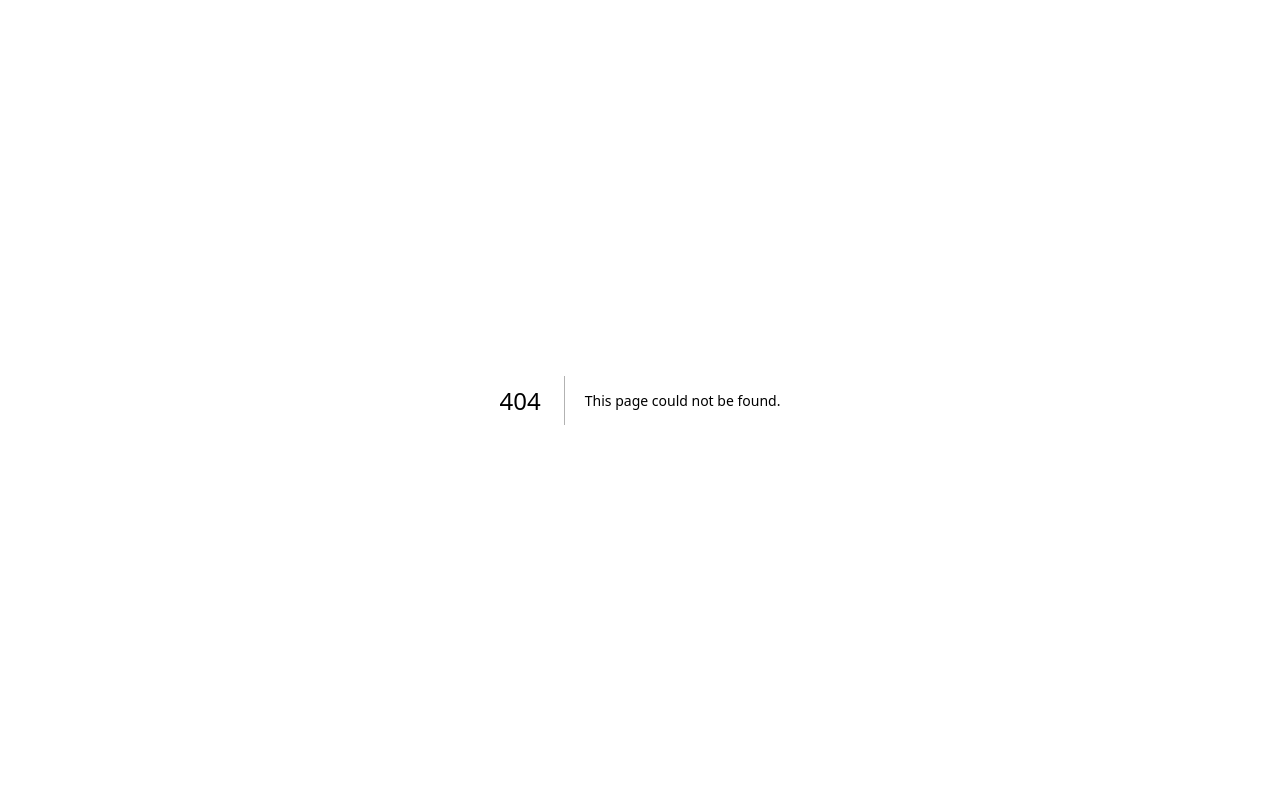
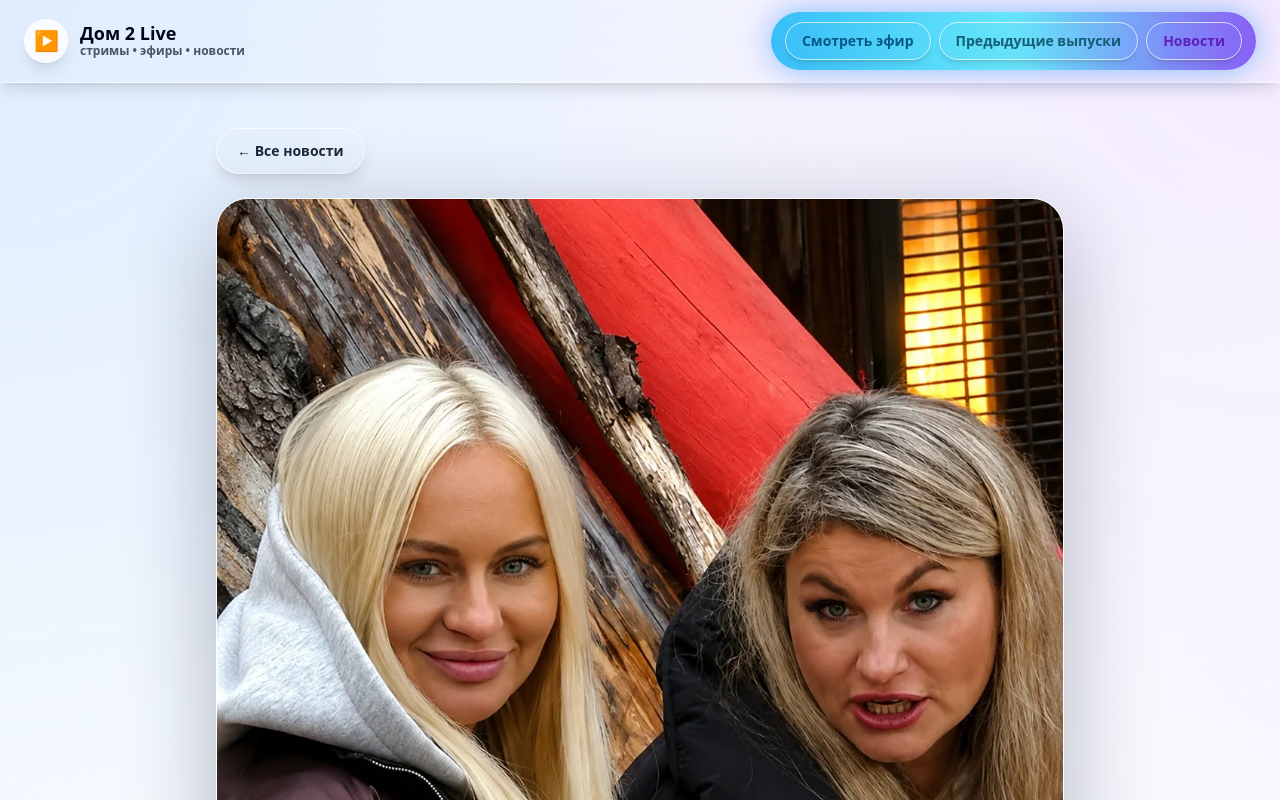
Before and after one commit to thaninchote9-rgb/dom2-live-site, a Next.js app: page /news/novye-kadry-uchastnits-dom2 in a window 1280 px wide. Before the commit this address had no page. Shown: the top 800 px of the page. Built offline with nearby package versions, Linux system fonts and the light colour scheme.

Commit message:
Add files via upload

```diff
--- /dev/null
+++ b/app/news/novye-kadry-uchastnits-dom2/page.jsx
@@ -0,0 +1,82 @@
+export const metadata = {
+  title: "Новые кадры участниц Дом-2 вызвали обсуждение у зрителей — новости Дом 2",
+  description: "Свежая новость Дом-2: новые кадры участниц проекта, обсуждение зрителей и возможные новые повороты на телестройке.",
+  alternates: {
+    canonical: "https://dom2-live.ru/news/novye-kadry-uchastnits-dom2",
+  },
+  openGraph: {
+    title: "Новые кадры участниц Дом-2 вызвали обсуждение у зрителей",
+    description: "В сети появились свежие кадры участниц проекта Дом-2. Зрители уже обсуждают атмосферу на площадке, образы девушек и возможные новые повороты в отношениях на проекте.",
+    url: "https://dom2-live.ru/news/novye-kadry-uchastnits-dom2",
+    type: "article",
+    images: ["/news/news-novye-kadry-uchastnits-dom2.webp"],
+  },
+};
+
+export default function NewsArticlePage() {
+  return (
+    <main className="min-h-screen bg-[radial-gradient(circle_at_top_left,rgba(219,234,254,0.95),transparent_34%),radial-gradient(circle_at_top_right,rgba(243,232,255,0.90),transparent_36%),radial-gradient(circle_at_bottom_left,rgba(224,242,254,0.92),transparent_38%),linear-gradient(135deg,#eef6ff_0%,#f8fbff_48%,#f4efff_100%)] text-slate-950">
+      <div className="fixed inset-0 bg-white/10" />
+      <header className="fixed inset-x-0 top-0 z-50 border-b border-white/65 bg-white/86 shadow-lg backdrop-blur-3xl">
+        <div className="mx-auto flex max-w-7xl items-center justify-between gap-4 px-4 py-3 md:px-6">
+          <a href="/" className="flex items-center gap-3">
+            <span className="flex h-11 w-11 items-center justify-center rounded-full border border-white/80 bg-white/80 text-xl shadow-lg backdrop-blur-xl">▶️</span>
+            <span>
+              <span className="block text-lg font-black leading-5 text-slate-950">Дом 2 Live</span>
+              <span className="block text-xs font-bold text-slate-600">стримы • эфиры • новости</span>
+            </span>
+          </a>
+
+          <nav className="hidden rounded-full bg-gradient-to-r from-sky-400 via-cyan-300 to-violet-500 p-[2px] shadow-[0_0_26px_rgba(56,189,248,0.45),0_0_38px_rgba(139,92,246,0.28)] md:flex">
+            <div className="flex items-center gap-2 rounded-full bg-white/64 px-3 py-2 text-sm font-black text-slate-900 backdrop-blur-2xl">
+              <a href="/#watch" className="rounded-full border border-white/70 bg-white/72 px-4 py-2 text-sky-800 shadow-md transition hover:-translate-y-0.5 hover:bg-white/95 hover:text-sky-700">Смотреть эфир</a>
+              <a href="/archive" className="rounded-full border border-white/70 bg-white/72 px-4 py-2 text-cyan-800 shadow-md transition hover:-translate-y-0.5 hover:bg-white/95 hover:text-cyan-700">Предыдущие выпуски</a>
+              <a href="/news" className="rounded-full border border-white/70 bg-white/72 px-4 py-2 text-violet-800 shadow-md transition hover:-translate-y-0.5 hover:bg-white/95 hover:text-violet-700">Новости</a>
+            </div>
+          </nav>
+        </div>
+      </header>
+
+      <article className="relative z-10 mx-auto max-w-4xl px-4 pb-12 pt-28 md:px-6 md:pb-16 md:pt-32">
+        <a href="/news" className="mb-6 inline-flex rounded-full border border-white/80 bg-white/86 px-5 py-3 text-sm font-black text-slate-800 shadow-lg backdrop-blur-2xl hover:bg-white">← Все новости</a>
+
+        <section className="overflow-hidden rounded-[2rem] border border-white/80 bg-white/88 shadow-[0_24px_90px_rgba(15,23,42,0.30)] backdrop-blur-3xl">
+          <img
+            src="/news/news-novye-kadry-uchastnits-dom2.webp"
+            alt="Новые кадры участниц Дом-2 вызвали обсуждение у зрителей" loading="lazy" decoding="async"
+            className="w-full bg-slate-200 object-cover object-center"
+          />
+
+          <div className="p-6 md:p-10">
+            <div className="mb-4 flex flex-wrap gap-3">
+              <span className="rounded-full bg-slate-950 px-4 py-2 text-sm font-black text-white">10.06.2026</span>
+              <span className="rounded-full border border-white/80 bg-white/86 px-4 py-2 text-sm font-black text-slate-800 shadow-lg">Новости</span>
+            </div>
+
+            <h1 className="mb-5 text-3xl font-black leading-tight text-slate-950 md:text-5xl">
+              Новые кадры участниц Дом-2 вызвали обсуждение у зрителей
+            </h1>
+
+            <p className="mb-5 text-lg leading-8 text-slate-800">
+              В сети появились свежие кадры с участницами проекта Дом-2. Снимок быстро привлёк внимание зрителей: поклонники обсуждают настроение девушек, образы и то, какие события могут развиваться вокруг них в ближайших эфирах.
+            </p>
+
+            <p className="mb-5 text-lg leading-8 text-slate-800">
+              Такие публикации традиционно вызывают живую реакцию у аудитории проекта. Одни следят за новыми парами и конфликтами, другие обращают внимание на закулисную атмосферу и общение участников за пределами эфиров.
+            </p>
+
+            <p className="text-lg leading-8 text-slate-800">
+              На Дом-2 Live мы продолжаем собирать свежие новости, обсуждения и важные моменты проекта, чтобы зрителям было удобно следить за событиями в одном месте.
+            </p>
+
+            <div className="mt-8 grid gap-3 rounded-[1.5rem] border border-white/80 bg-slate-50/80 p-5 text-sm font-bold text-slate-700 md:grid-cols-3">
+              <a href="/#watch" className="rounded-full bg-red-600 px-5 py-3 text-center text-white shadow-lg transition hover:-translate-y-0.5 hover:bg-red-700">Смотреть свежий эфир</a>
+              <a href="/news" className="rounded-full bg-white px-5 py-3 text-center text-slate-900 shadow-lg transition hover:-translate-y-0.5 hover:bg-slate-50">Читать другие новости</a>
+              <a href="https://t.me/maxbrabusstrim" target="_blank" rel="noreferrer" className="rounded-full bg-sky-500 px-5 py-3 text-center text-white shadow-lg transition hover:-translate-y-0.5 hover:bg-sky-600">Обсудить</a>
+            </div>
+          </div>
+        </section>
+      </article>
+    </main>
+  );
+}
--- a/app/news/page.jsx
+++ b/app/news/page.jsx
@@ -7,6 +7,15 @@ export const metadata = {
 };
 
 const newsItems = [
+  {
+    date: "10.06.2026",
+    image: "/news/news-novye-kadry-uchastnits-dom2.webp",
+    title: "Новые кадры участниц Дом-2 вызвали обсуждение у зрителей",
+    text: "В сети появились свежие кадры участниц проекта Дом-2. Зрители уже обсуждают атмосферу на площадке, образы девушек и возможные новые повороты в отношениях на проекте.",
+    tag: "Новости",
+    href: "/news/novye-kadry-uchastnits-dom2",
+  },
+
   {
     date: "07.06.2026",
     image: "/news/news-kristina-lyaskovets-female-friendship.webp",
--- a/app/page.jsx
+++ b/app/page.jsx
@@ -105,6 +105,15 @@ const archiveItems = [
 ];
 
 const newsItems = [
+  {
+    date: "10.06.2026",
+    image: "/news/news-novye-kadry-uchastnits-dom2.webp",
+    title: "Новые кадры участниц Дом-2 вызвали обсуждение у зрителей",
+    text: "В сети появились свежие кадры участниц проекта Дом-2. Зрители уже обсуждают атмосферу на площадке, образы девушек и возможные новые повороты в отношениях на проекте.",
+    tag: "Новости",
+    href: "/news/novye-kadry-uchastnits-dom2",
+  },
+
   {
     date: "07.06.2026",
     image: "/news/news-kristina-lyaskovets-female-friendship.webp",
--- a/app/sitemap.js
+++ b/app/sitemap.js
@@ -10,6 +10,7 @@ export default function sitemap() {
     "/novosti",
     "/archive",
     "/news",
+    "/news/novye-kadry-uchastnits-dom2",
     "/news/kristina-lyaskovets-zhenskaya-druzhba",
     "/news/vika-salibekova-poblagodarila-proekt",
     "/news/elina-rakhimova-danya-sakhnov",
```
Also changed, not shown: public/news/news-novye-kadry-uchastnits-dom2.webp (added), 1 other file (tests, documents, lock files or other folders).
